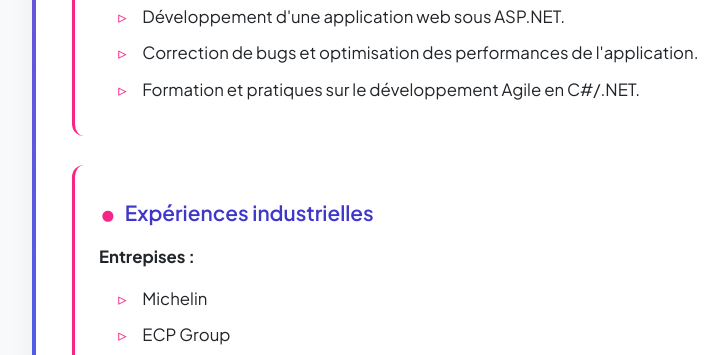
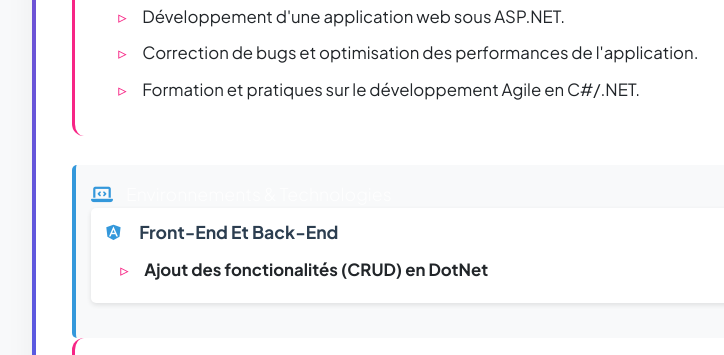
Before and after one commit to thoumi/resume, a plain HTML site: page index.html in a window 1280 px wide. Shown: the part 3319-3674 px from the top of the page, without its empty margins (108-832 px from the left). Drawn offline with Linux system fonts and the light colour scheme.

Commit message:
Update index.html

```diff
--- a/index.html
+++ b/index.html
@@ -119,7 +119,16 @@
                 <li>Formation et pratiques sur le développement Agile en C#/.NET.</li>
             </ul>
         </div>
+ <div class="technologies">
+    <h3><i class="fas fa-laptop-code"></i> Environnements & Technologies</h3>
 
+    <div class="tech-category">
+        <h4><i class="fab fa-angular"></i> Front-End Et Back-End</h4>
+        <ul>
+            <li><strong>Ajout des fonctionalités (CRUD) en DotNet</strong></li>
+        </ul>
+    </div>
+       </div>
         <div class="subsection">
             <h3>Expériences industrielles</h3>
             <p><strong>Entrepises :</strong></p>
@@ -157,7 +166,6 @@
         <h3>Gestion de projet & leadership</h3>
         <ul>
             <li>Coordination d'équipes techniques sur projets complexes</li>
-            <li>Encadrement de 4 développeurs en tant que Lead DevX</li>
             <li>Méthodologies Agile : Scrum, Kanban</li>
         </ul>
 
```
